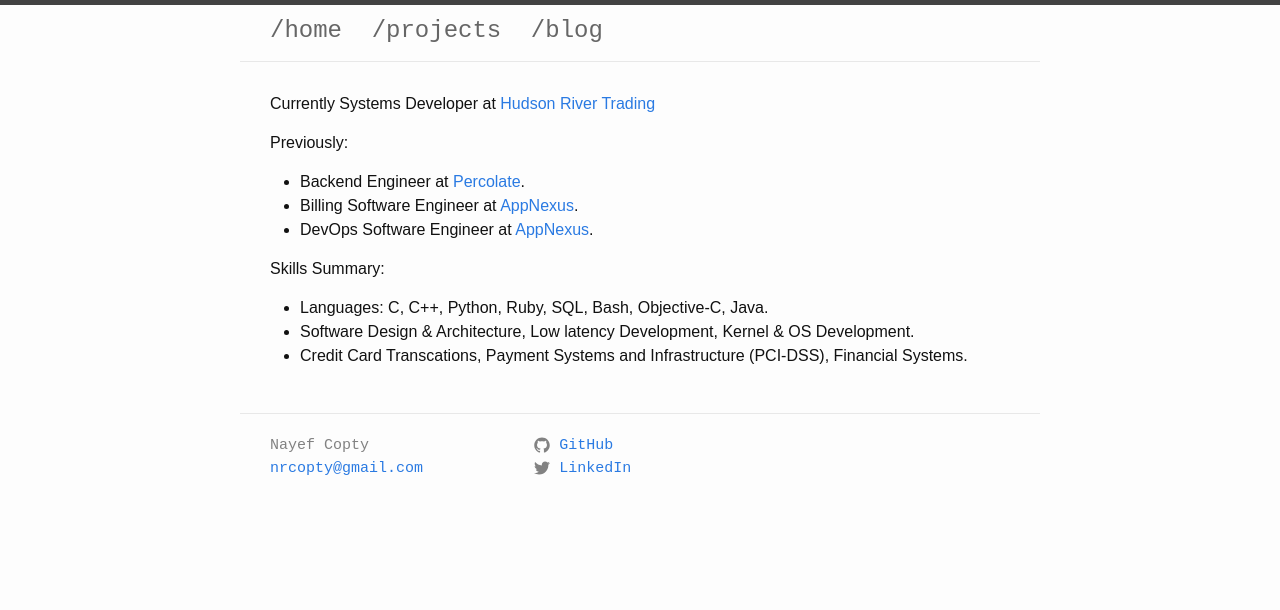
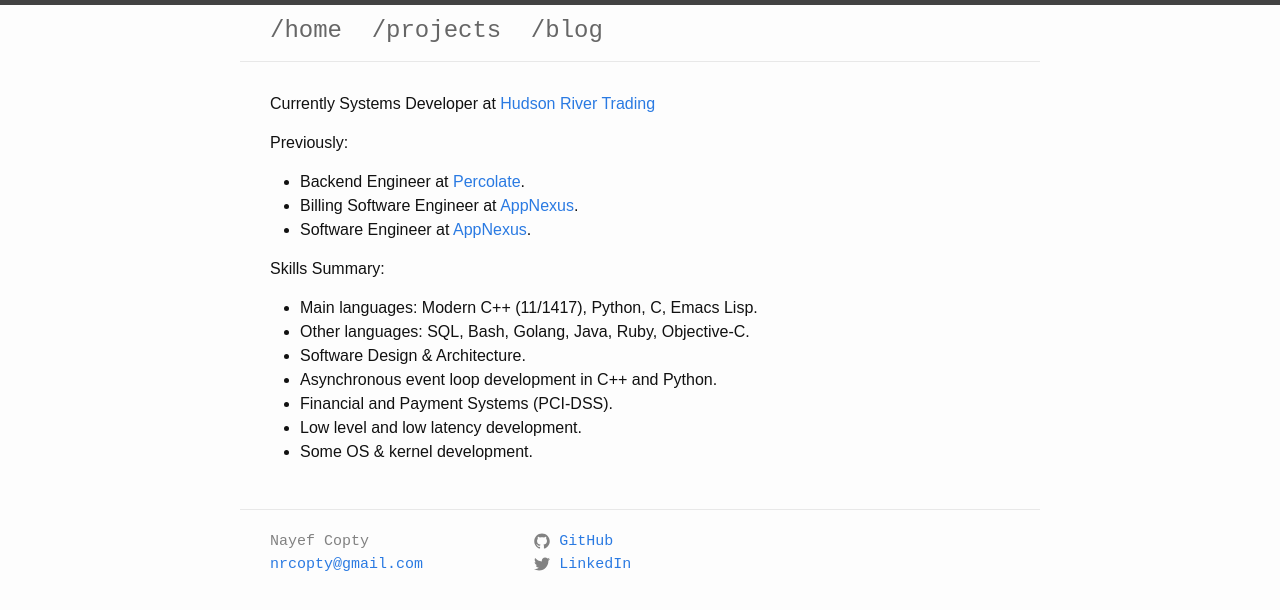
Before and after one commit to nayefc/nayefc.github.com, a Jekyll site: the page built from index.md, in a window 1280 px wide. Shown: the top 610 px of the page. Built offline with Jekyll 4.4.1, drawn with Linux system fonts in a browser that asks for light colours.

Commit message:
Update index.

```diff
--- a/index.md
+++ b/index.md
@@ -7,9 +7,13 @@
 Previously:
 - Backend Engineer at <a href="http://percolate.com/" target="_blank">Percolate</a>.
 - Billing Software Engineer at <a href="http://appnexus.com/" target="_blank">AppNexus</a>.
-- DevOps Software Engineer at <a href="http://appnexus.com/" target="_blank">AppNexus</a>.
+- Software Engineer at <a href="http://appnexus.com/" target="_blank">AppNexus</a>.
 
 Skills Summary:
-- Languages: C, C++, Python, Ruby, SQL, Bash, Objective-C, Java.
-- Software Design & Architecture, Low latency Development, Kernel & OS Development.
-- Credit Card Transcations, Payment Systems and Infrastructure (PCI-DSS), Financial Systems.
+- Main languages: Modern C++ (11/1417), Python, C, Emacs Lisp.
+- Other languages: SQL, Bash, Golang, Java, Ruby, Objective-C.
+- Software Design & Architecture.
+- Asynchronous event loop development in C++ and Python.
+- Financial and Payment Systems (PCI-DSS).
+- Low level and low latency development.
+- Some OS & kernel development.
```
